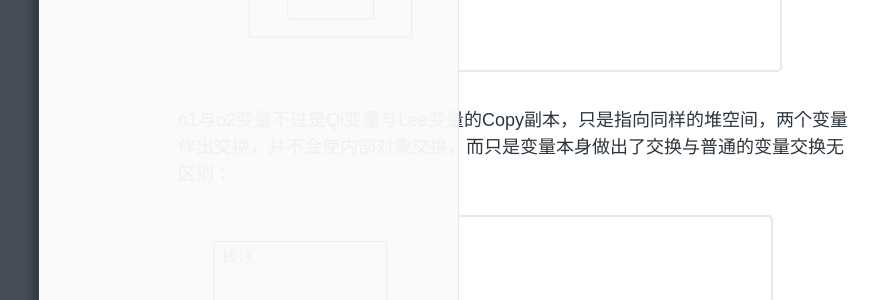
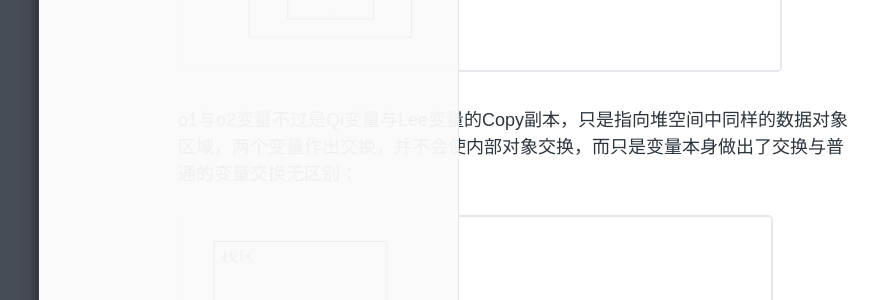
Before and after one commit to enlipan/enlipan.github.io, a Jekyll site: the page built from _posts/2015-3-22-Java-pass-by-value.md, in a window 1280 px wide. Shown: the part 1979-2279 px from the top of the page, without its empty margins (126-1007 px from the left). Built offline with Jekyll 4.4.1, drawn with Linux system fonts in a browser that asks for light colours; comment, search, counter and statistics services are not loaded.

Commit message:
modify java pass by value

```diff
--- a/_posts/2015-3-22-Java-pass-by-value.md
+++ b/_posts/2015-3-22-Java-pass-by-value.md
@@ -63,7 +63,7 @@ Lee name= Jack
 
 ![swap函数初始化](/assets/img/20150322/swap_begin.PNG)
 
-o1与o2变量不过是Qi变量与Lee变量的Copy副本，只是指向同样的堆空间，两个变量作出交换，并不会使内部对象交换，而只是变量本身做出了交换与普通的变量交换无区别：
+o1与o2变量不过是Qi变量与Lee变量的Copy副本，只是指向堆空间中同样的数据对象区域，两个变量作出交换，并不会使内部对象交换，而只是变量本身做出了交换与普通的变量交换无区别：
 
 ![swap函数交换完成](/assets/img/20150322/swap_over.PNG)
 
```
